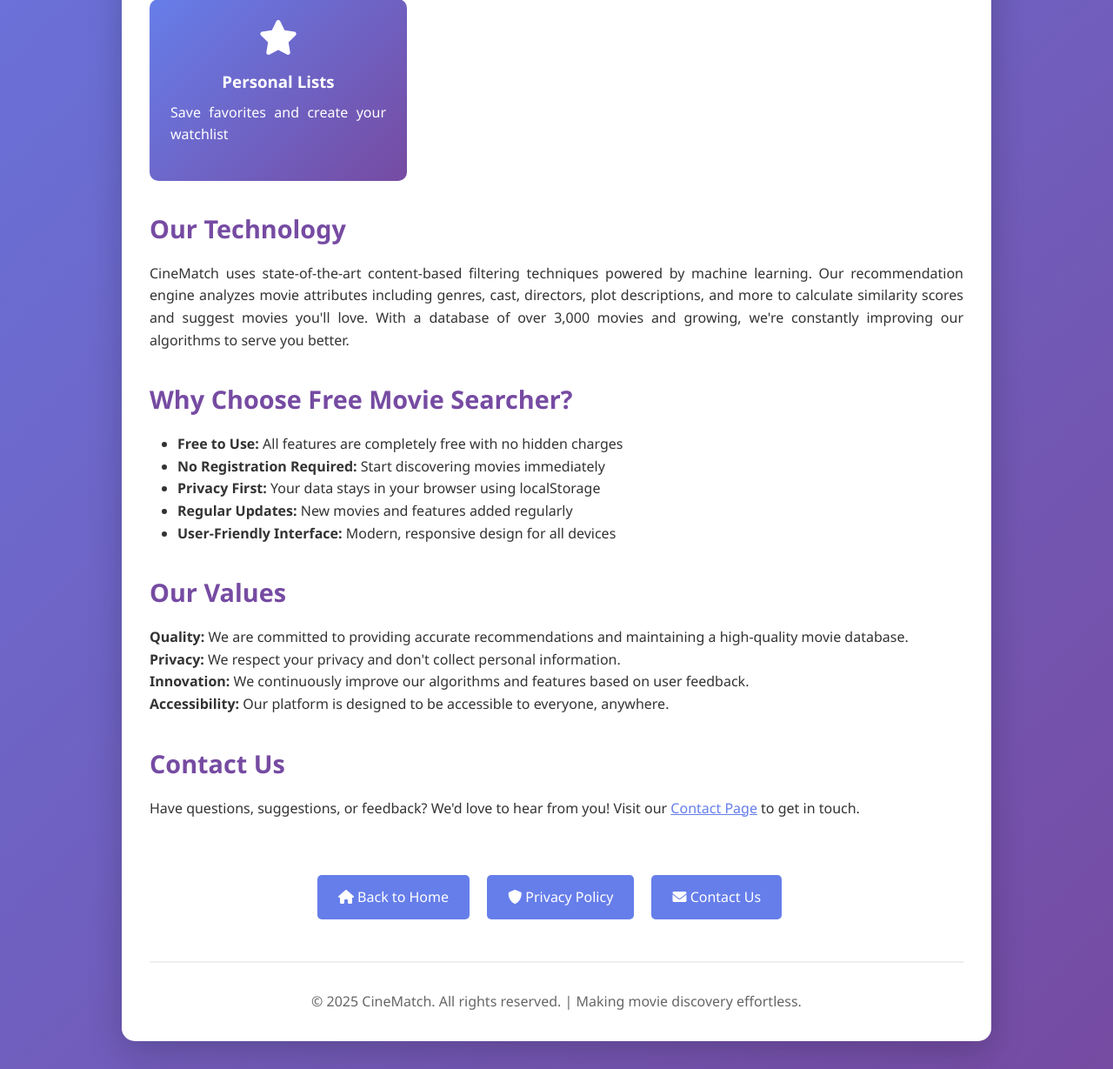
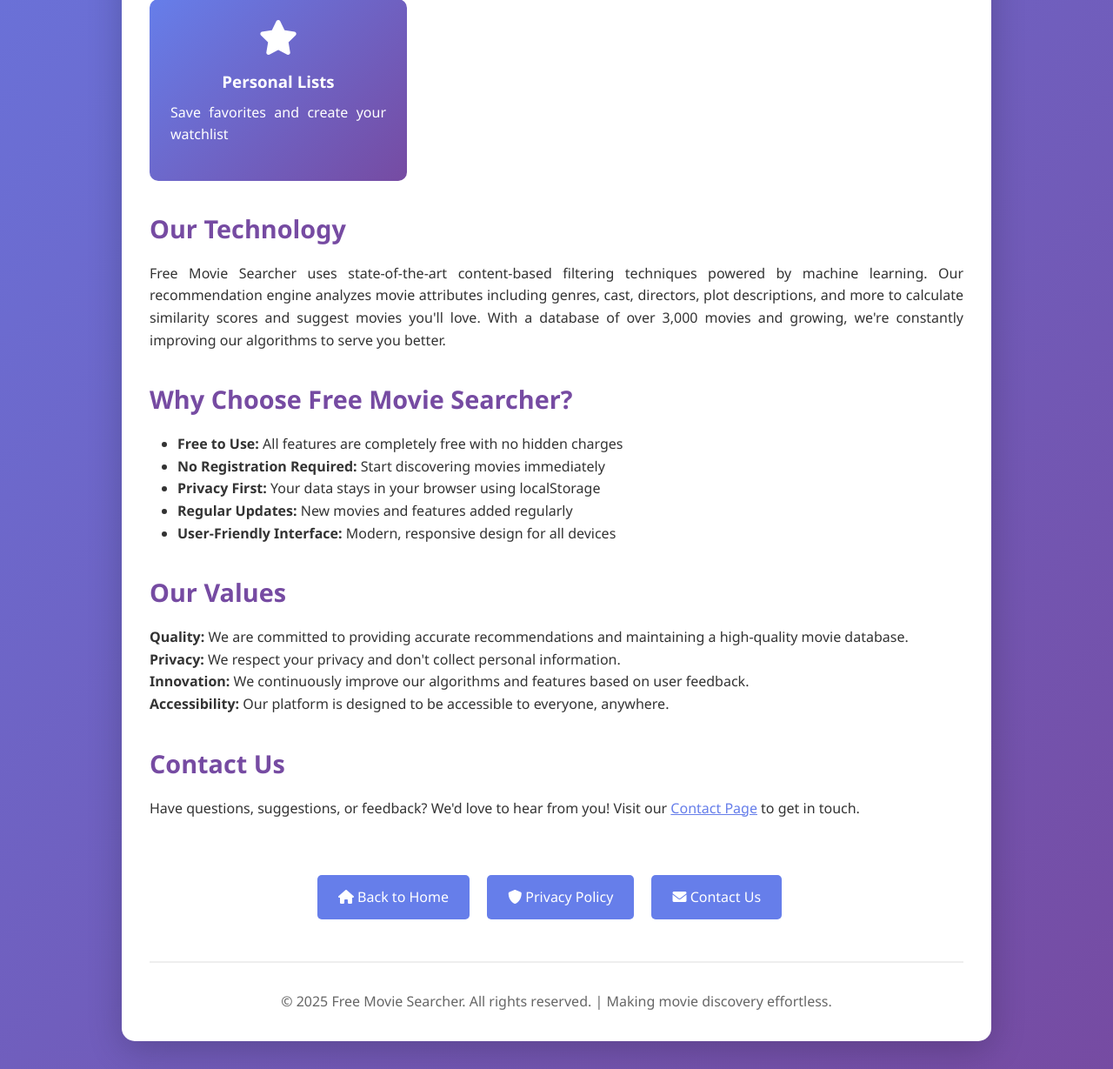
Before and after one commit to kamalkumhar/FreeMovieSearcher, a Flask app: page /about in a window 1280 px wide. Shown: the part 888-2117 px from the top of the page at 87% size. Run offline with Flask 3, Linux system fonts and the light colour scheme; some libraries are stand-ins or nearby versions.

Commit message:
Replace 'CineMatch' with 'Free Movie Searcher'

```diff
--- a/templates/about.html
+++ b/templates/about.html
@@ -156,7 +156,7 @@
 
             <h2>Our Technology</h2>
             <p>
-                CineMatch uses state-of-the-art content-based filtering techniques powered by machine learning. Our recommendation engine analyzes movie attributes including genres, cast, directors, plot descriptions, and more to calculate similarity scores and suggest movies you'll love. With a database of over 3,000 movies and growing, we're constantly improving our algorithms to serve you better.
+                Free Movie Searcher uses state-of-the-art content-based filtering techniques powered by machine learning. Our recommendation engine analyzes movie attributes including genres, cast, directors, plot descriptions, and more to calculate similarity scores and suggest movies you'll love. With a database of over 3,000 movies and growing, we're constantly improving our algorithms to serve you better.
             </p>
 
             <h2>Why Choose Free Movie Searcher?</h2>
@@ -189,7 +189,7 @@
         </div>
 
         <div class="footer">
-            <p>&copy; 2025 CineMatch. All rights reserved. | Making movie discovery effortless.</p>
+            <p>&copy; 2025 Free Movie Searcher. All rights reserved. | Making movie discovery effortless.</p>
         </div>
     </div>
 </body>
```
